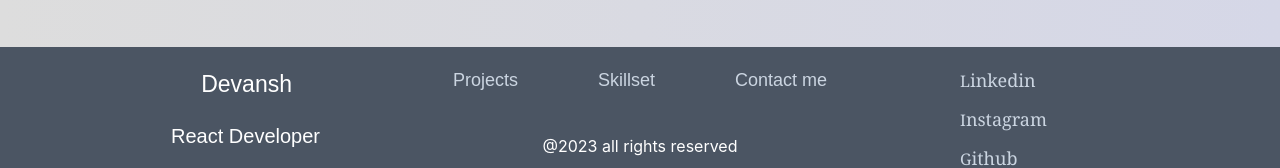
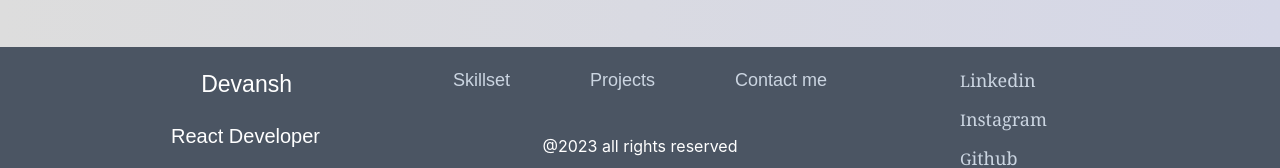
Before and after one commit to devanshsinghbisht/Portfolio, a React (Create React App) app: page / in a window 1280 px wide. Shown: the part 3406-3574 px from the top of the page. Built offline with nearby package versions, Linux system fonts and the light colour scheme.

Commit message:
'commit'

```diff
--- a/src/components/Footer.jsx
+++ b/src/components/Footer.jsx
@@ -1,5 +1,6 @@
 import { motion } from "framer-motion";
 import { staggerContainer , fadeIn , zoomIn} from "../utils/motion";
+import { Link } from "react-scroll";
 const  Footer = () => {
   return (
     <>
@@ -12,18 +13,18 @@ const  Footer = () => {
                 <div className="flex flex-col gap-5 h-full md:basis-2/4  basis-2/3 items-center">
                     <div className="flex flex-row py-5 md:gap-20 gap-5">
                         <motion.div variants={fadeIn('up' , 10  )} transition = {{type : 'spring' , duration : 0.5 , bounce : 0.5}}>
-                            <a href="#Project" className="text-slate-300 md:text-[18px] hover:text-white text-[16px] font-Ramabhadra">Projects</a>
+                            <Link to='skillset' className="text-slate-300 md:text-[18px] cursor-pointer hover:text-white first-letter:text-[16px] font-Ramabhadra">Skillset</Link>
                         </motion.div>
                         <motion.div variants={fadeIn('up' , 10  )} transition = {{type : 'spring' , duration : 0.5 , bounce : 0.5}}>
-                            <a href="#Skillset" className="text-slate-300 md:text-[18px] hover:text-white first-letter:text-[16px] font-Ramabhadra">Skillset</a>
+                            <Link  to='projects' className="text-slate-300 md:text-[18px] cursor-pointer hover:text-white text-[16px] font-Ramabhadra">Projects</Link>
                         </motion.div>
                         <motion.div variants={fadeIn('up' , 10  )} transition = {{type : 'spring' , duration : 0.5 , bounce : 0.5}}>
-                            <a href="#Contact" className="text-slate-300 md:text-[18px] hover:text-white first-letter:text-[16px] font-Ramabhadra">Contact me</a>
+                            <Link to='contact' className="text-slate-300 md:text-[18px] cursor-pointer hover:text-white first-letter:text-[16px] font-Ramabhadra">Contact me</Link>
                         </motion.div>
                     </div>
                     <motion.span variants={zoomIn()} className="text-white  ">@2023 all rights reserved</motion.span>
                 </div>
-                <div className="flex flex-col basis-1/4 gap-3 h-full py-5   ">
+                <div className="flex flex-col basis-1/4 gap-3 h-full py-5 ">
                     <motion.a variants={fadeIn('up' , 10  )} transition = {{type : 'spring' , duration : 0.5 , bounce : 0.5}} href="https://www.linkedin.com/in/devansh-bisht-b72905199/" target="_blank" className="text-slate-300 md:text-[18px] hover:text-white first-letter:text-[16px] font-serif">Linkedin</motion.a>
                     <motion.a variants={fadeIn('up' , 10  )} transition = {{type : 'spring' , duration : 0.5 , bounce : 0.5}} href="https://www.instagram.com/devansh_singh_bisht/" target="_blank" className="text-slate-300 md:text-[18px] hover:text-white first-letter:text-[16px] font-serif">Instagram</motion.a>
                     <motion.a variants={fadeIn('up' , 10  )} transition = {{type : 'spring' , duration : 0.5 , bounce : 0.5}} href="https://github.com/devanshsinghbisht" target="_blank" className="text-slate-300 md:text-[18px] hover:text-white first-letter:text-[16px] font-serif">Github</motion.a>
```
